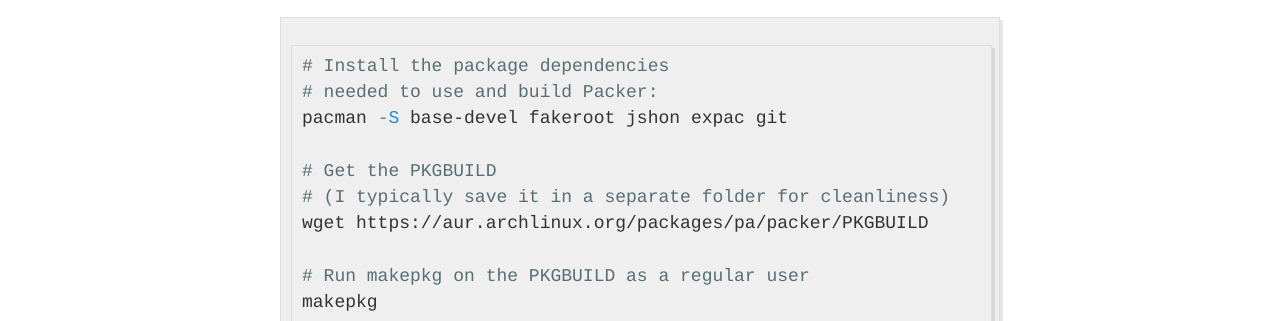
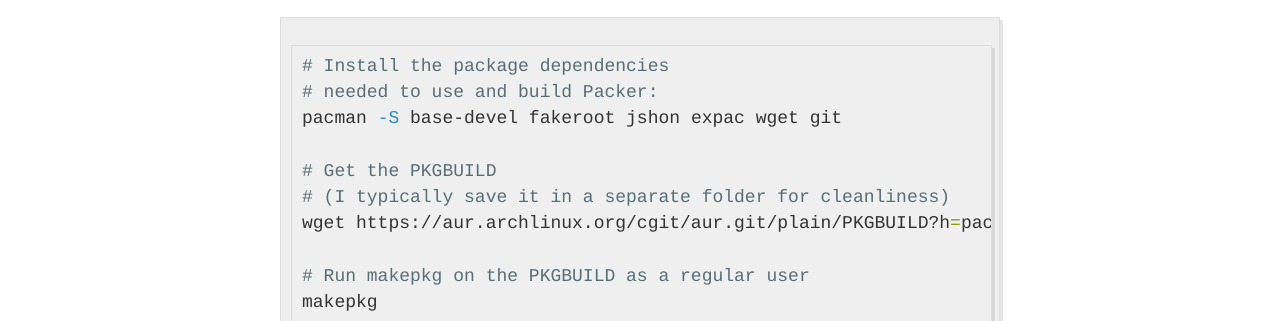
Before and after one commit to tomswartz07/tomswartz07.github.io, a Jekyll site: the page built from _posts/2013-6-23-Packer-Arch.md, in a window 1280 px wide. Shown: the part 761-1082 px from the top of the page. Built offline with Jekyll 4.4.1, drawn with Linux system fonts in a browser that asks for light colours; Markdown is read by kramdown in place of the engine named in the settings.

Commit message:
Fix path for packer PKGBUILD

````diff
--- a/_posts/2013-6-23-Packer-Arch.md
+++ b/_posts/2013-6-23-Packer-Arch.md
@@ -15,11 +15,11 @@
 ```bash
 # Install the package dependencies
 # needed to use and build Packer:
-pacman -S base-devel fakeroot jshon expac git
+pacman -S base-devel fakeroot jshon expac wget git
 
 # Get the PKGBUILD
 # (I typically save it in a separate folder for cleanliness)
-wget https://aur.archlinux.org/packages/pa/packer/PKGBUILD
+wget https://aur.archlinux.org/cgit/aur.git/plain/PKGBUILD?h=packer
 
 # Run makepkg on the PKGBUILD as a regular user
 makepkg
````
